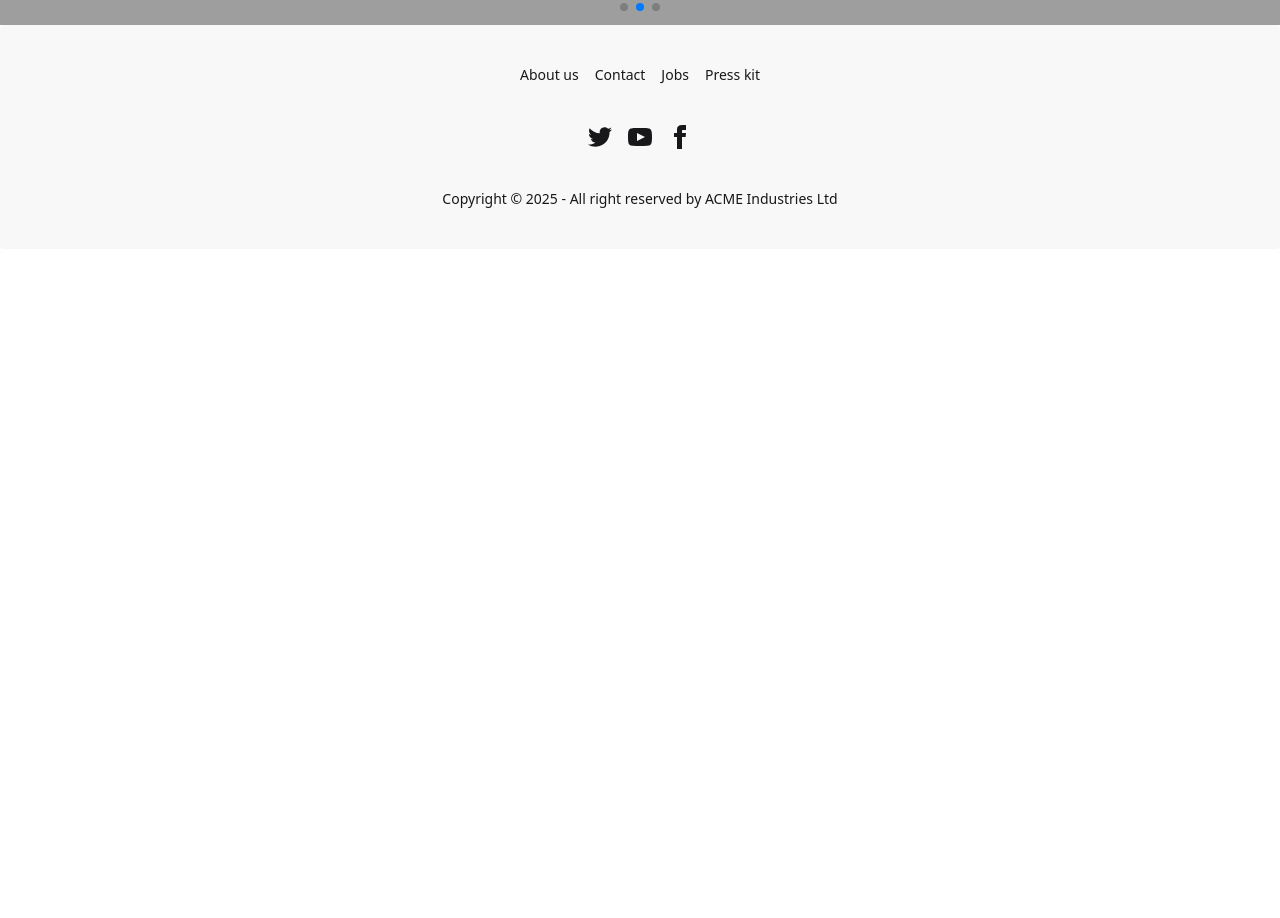
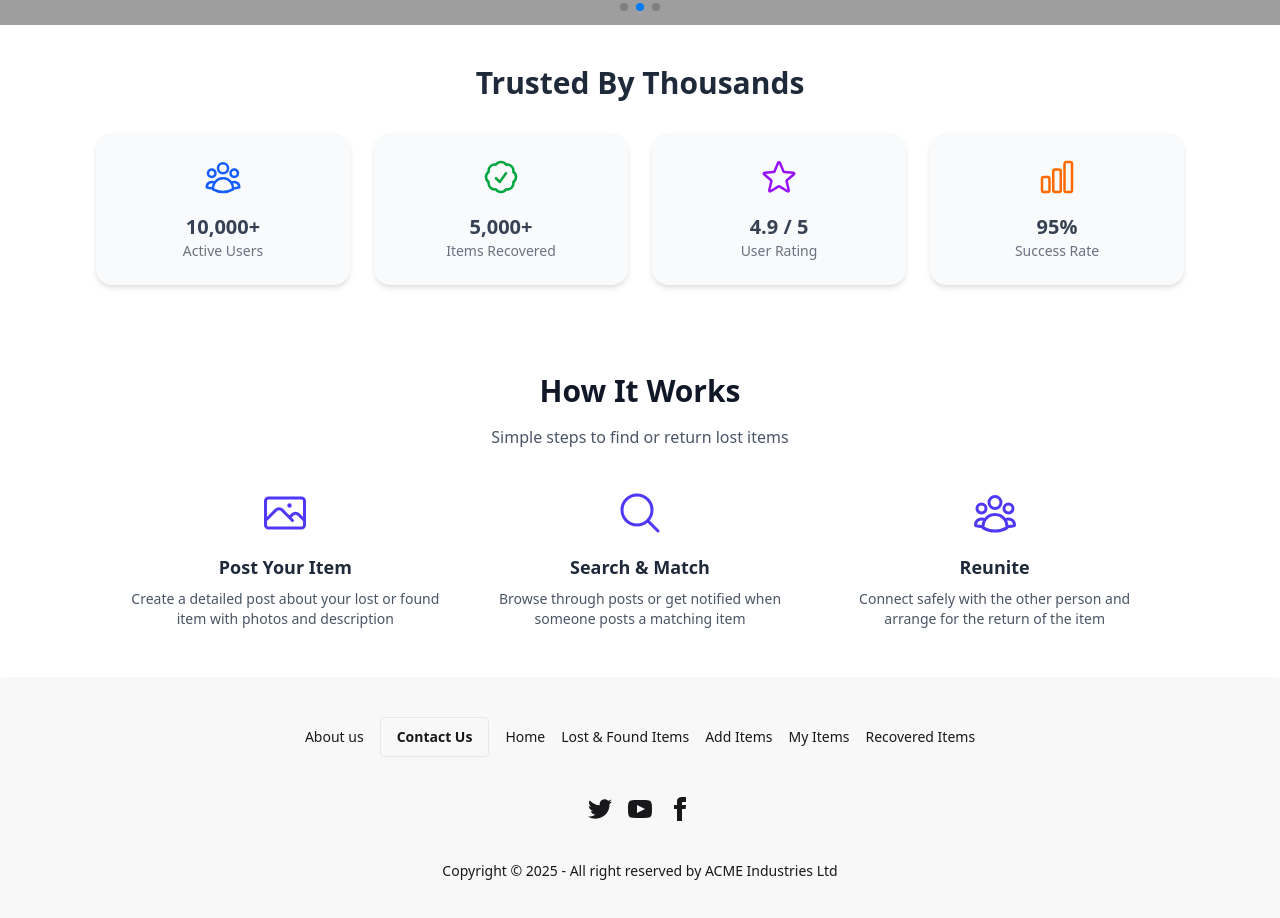
Before and after one commit to RahatInCode/whereisit-client-public, a React (Vite) app: page / in a window 1280 px wide. Shown: the part 680-1598 px from the top of the page. Before the commit the page ends 929 px from the top, so only its background shows below. Built offline with nearby package versions, Linux system fonts and the light colour scheme; grey boxes are pictures that could not be loaded.

Commit message:
added footer

```diff
--- a/package.json
+++ b/package.json
@@ -10,8 +10,10 @@
     "preview": "vite preview"
   },
   "dependencies": {
+    "@heroicons/react": "^2.2.0",
     "@tailwindcss/vite": "^4.1.8",
     "firebase": "^11.8.1",
+    "heroicons": "^2.2.0",
     "react": "^19.1.0",
     "react-dom": "^19.1.0",
     "react-router": "^7.6.2",
--- /dev/null
+++ b/src/pages/Shared/AddItems.jsx
@@ -0,0 +1,11 @@
+import React from 'react';
+
+const AddItems = () => {
+    return (
+        <div>
+            <h1> add anything </h1>
+        </div>
+    );
+};
+
+export default AddItems;
--- a/src/pages/Shared/Footer.jsx
+++ b/src/pages/Shared/Footer.jsx
@@ -1,17 +1,47 @@
 import React from 'react';
+import { NavLink } from 'react-router';
 
 const Footer = () => {
     return (
       <footer className="footer footer-horizontal footer-center bg-base-200 text-base-content rounded p-10">
   <nav className="grid grid-flow-col gap-4">
     <a className="link link-hover">About us</a>
-    <a className="link link-hover">Contact</a>
-    <a className="link link-hover">Jobs</a>
-    <a className="link link-hover">Press kit</a>
+    {/* Open the modal using document.getElementById('ID').showModal() method */}
+<button className="btn" onClick={()=>document.getElementById('my_modal_5').showModal()}>Contact Us</button>
+<dialog id="my_modal_5" className="modal modal-bottom sm:modal-middle">
+  <div className="modal-box">
+    <h3 className="font-bold text-lg">Hello!</h3>
+    <div className="modal-action flex flex-col items-center font-bold text-md">
+      <form method="dialog">
+        <p>If you have any questions, feel free to reach out to us at:</p>
+        <p>Email:demowhereisit@gmail.com</p>
+        <p>Phone: +1-234-567-8901</p>
+        <p>We are here to help you!</p>
+        <p>Thank you for using our service!</p>
+        <button className="btn">Close</button>
+      </form>
+    </div>
+  </div>
+</dialog>
+    <NavLink to="/" className="link link-hover">
+      Home
+    </NavLink>
+    <NavLink to="/LostFound" className="link link-hover">
+      Lost & Found Items
+    </NavLink>
+    <NavLink to="/AddItems" className="link link-hover">
+      Add Items
+    </NavLink>
+    <NavLink to="/MyItems" className="link link-hover">
+      My Items
+    </NavLink>
+     <NavLink to="/RecoveredItems" className="link link-hover">
+      Recovered Items
+    </NavLink>
   </nav>
   <nav>
     <div className="grid grid-flow-col gap-4">
-      <a>
+      <a href="https://twitter.com" target="_blank" rel="noopener noreferrer">
         <svg
           xmlns="http://www.w3.org/2000/svg"
           width="24"
@@ -22,7 +52,7 @@ const Footer = () => {
             d="M24 4.557c-.883.392-1.832.656-2.828.775 1.017-.609 1.798-1.574 2.165-2.724-.951.564-2.005.974-3.127 1.195-.897-.957-2.178-1.555-3.594-1.555-3.179 0-5.515 2.966-4.797 6.045-4.091-.205-7.719-2.165-10.148-5.144-1.29 2.213-.669 5.108 1.523 6.574-.806-.026-1.566-.247-2.229-.616-.054 2.281 1.581 4.415 3.949 4.89-.693.188-1.452.232-2.224.084.626 1.956 2.444 3.379 4.6 3.419-2.07 1.623-4.678 2.348-7.29 2.04 2.179 1.397 4.768 2.212 7.548 2.212 9.142 0 14.307-7.721 13.995-14.646.962-.695 1.797-1.562 2.457-2.549z"></path>
         </svg>
       </a>
-      <a>
+     <a href="https://www.youtube.com" target="_blank" rel="noopener noreferrer">
   <svg
     xmlns="http://www.w3.org/2000/svg"
     width="24"
@@ -30,10 +60,12 @@ const Footer = () => {
     viewBox="0 0 24 24"
     className="fill-current">
     <path
-            d="M19.615 3.184c-3.604-.246-11.631-.245-15.23 0-3.897.266-4.356 2.62-4.385 8.816.029 6.185.484 8.549 4.385 8.816 3.6.245 11.626.246 15.23 0 3.897-.266 4.356-2.62 4.385-8.816-.029-6.185-.484-8.549-4.385-8.816zm-10.615 12.816v-8l8 3.993-8 4.007z"></path>
+      d="M19.615 3.184c-3.604-.246-11.631-.245-15.23 0-3.897.266-4.356 2.62-4.385 8.816.029 6.185.484 8.549 4.385 8.816 3.6.245 11.626.246 15.23 0 3.897-.266 4.356-2.62 4.385-8.816-.029-6.185-.484-8.549-4.385-8.816zm-10.615 12.816v-8l8 3.993-8 4.007z">
+    </path>
   </svg>
 </a>
-      <a>
+
+      <a href="https://www.facebook.com" target="_blank" rel="noopener noreferrer">
         <svg
           xmlns="http://www.w3.org/2000/svg"
           width="24"
--- a/src/pages/Shared/Home/Home.jsx
+++ b/src/pages/Shared/Home/Home.jsx
@@ -1,10 +1,14 @@
 import React from 'react';
 import Banner from './Banner';
+import Stats from './Stats';
+import HowItWorks from './HowItWorks';
 
 const Home = () => {
     return (
         <div>
            <Banner></Banner>
+           <Stats></Stats>
+           <HowItWorks></HowItWorks>
         </div>
     );
 };
--- /dev/null
+++ b/src/pages/Shared/Home/HowItWorks.jsx
@@ -0,0 +1,45 @@
+import {
+  PhotoIcon,
+  MagnifyingGlassIcon,
+  UserGroupIcon
+} from '@heroicons/react/24/outline';
+
+
+const steps = [
+  {
+    title: 'Post Your Item',
+    description: 'Create a detailed post about your lost or found item with photos and description',
+    icon: PhotoIcon,
+  },
+  {
+    title: 'Search & Match',
+    description: 'Browse through posts or get notified when someone posts a matching item',
+    icon: MagnifyingGlassIcon,
+  },
+  {
+    title: 'Reunite',
+    description: 'Connect safely with the other person and arrange for the return of the item',
+    icon: UserGroupIcon,
+  },
+];
+
+
+export default function HowItWorks() {
+  return (
+    <section className="bg-white py-12 px-6 md:px-12 lg:px-20">
+      <div className="max-w-5xl mx-auto text-center">
+        <h2 className="text-3xl font-bold text-gray-900 mb-4">How It Works</h2>
+        <p className="text-gray-600 mb-10">Simple steps to find or return lost items</p>
+        <div className="grid grid-cols-1 md:grid-cols-3 gap-10">
+          {steps.map((step, index) => (
+            <div key={index} className="flex flex-col items-center text-center">
+              <step.icon className="h-12 w-12 text-indigo-600 mb-4" />
+              <h3 className="text-lg font-semibold text-gray-800">{step.title}</h3>
+              <p className="text-sm text-gray-600 mt-2">{step.description}</p>
+            </div>
+          ))}
+        </div>
+      </div>
+    </section>
+  );
+}
--- /dev/null
+++ b/src/pages/Shared/Home/Stats.jsx
@@ -0,0 +1,53 @@
+
+import {
+  UserGroupIcon,
+  CheckBadgeIcon,
+  StarIcon,
+  ChartBarIcon
+} from '@heroicons/react/24/outline';
+
+const Stats = () => {
+  return (
+    <section className="py-10 bg-white">
+      <div className="max-w-6xl mx-auto px-4 sm:px-6 lg:px-8 text-center">
+        <h2 className="text-3xl font-bold text-gray-800 mb-8">Trusted By Thousands</h2>
+
+        <div className="grid grid-cols-1 md:grid-cols-4 gap-6">
+          <div className="bg-gray-50 rounded-2xl shadow-md p-6">
+            <div className="flex justify-center mb-4">
+              <UserGroupIcon className="h-10 w-10 text-blue-600" />
+            </div>
+            <h3 className="text-xl font-semibold text-gray-700">10,000+</h3>
+            <p className="text-sm text-gray-500">Active Users</p>
+          </div>
+
+          <div className="bg-gray-50 rounded-2xl shadow-md p-6">
+            <div className="flex justify-center mb-4">
+              <CheckBadgeIcon className="h-10 w-10 text-green-600" />
+            </div>
+            <h3 className="text-xl font-semibold text-gray-700">5,000+</h3>
+            <p className="text-sm text-gray-500">Items Recovered</p>
+          </div>
+
+          <div className="bg-gray-50 rounded-2xl shadow-md p-6">
+            <div className="flex justify-center mb-4">
+              <StarIcon className="h-10 w-10 text-purple-600" />
+            </div>
+            <h3 className="text-xl font-semibold text-gray-700">4.9 / 5</h3>
+            <p className="text-sm text-gray-500">User Rating</p>
+          </div>
+
+          <div className="bg-gray-50 rounded-2xl shadow-md p-6">
+            <div className="flex justify-center mb-4">
+              <ChartBarIcon className="h-10 w-10 text-orange-500" />
+            </div>
+            <h3 className="text-xl font-semibold text-gray-700">95%</h3>
+            <p className="text-sm text-gray-500">Success Rate</p>
+          </div>
+        </div>
+      </div>
+    </section>
+  );
+};
+
+export default Stats;
--- /dev/null
+++ b/src/pages/Shared/MyItems.jsx
@@ -0,0 +1,11 @@
+import React from 'react';
+
+const MyItems = () => {
+    return (
+        <div>
+            <h1>my items are here</h1>
+        </div>
+    );
+};
+
+export default MyItems;
--- a/src/pages/Shared/Navbar.jsx
+++ b/src/pages/Shared/Navbar.jsx
@@ -7,8 +7,9 @@ const Navbar = () => {
     const links = <>
     <li><NavLink to="/">Home</NavLink></li>
     <li><NavLink to="/LostFound">Lost & Found Items</NavLink></li>
-    <li><NavLink to="/">Home</NavLink></li>
-    <li><NavLink to="/">Home</NavLink></li>
+    <li><NavLink to="/AddItems">Add Items</NavLink></li>
+    <li><NavLink to="/Myitems">My Items</NavLink></li>
+    <li><NavLink to="/recovereditems">Recovered Items</NavLink></li>
     </>
     return (
         <div className="navbar bg-base-100 shadow-sm ">
--- /dev/null
+++ b/src/pages/Shared/RecoveredItems.jsx
@@ -0,0 +1,11 @@
+import React from 'react';
+
+const RecoveredItems = () => {
+    return (
+        <div>
+            <h1>recovered items</h1>
+        </div>
+    );
+};
+
+export default RecoveredItems;
--- a/src/router/router.jsx
+++ b/src/router/router.jsx
@@ -3,7 +3,10 @@ import {
 } from "react-router";
 import RootLayout from "../Layout/RootLayout";
 import Home from "../pages/Shared/Home/Home";
-
+import LostFound from "../pages/Shared/LostFound";
+import AddItems from "../pages/Shared/AddItems";
+import MyItems from "../pages/Shared/MyItems";
+import RecoveredItems from "../pages/Shared/RecoveredItems";
 
 
 const router = createBrowserRouter([
@@ -15,6 +18,22 @@ const router = createBrowserRouter([
       index: true,
       Component:Home,
       },
+      {
+    path: "LostFound",
+    Component:LostFound,
+      },
+      {
+        path: "AddItems",
+        Component:AddItems,
+      },
+      {
+        path: "MyItems",
+        Component:MyItems,
+      },
+      {
+        path: "RecoveredItems",
+        Component:RecoveredItems,
+      }
     ],
   },
 ]);
```
Also changed, not shown: 1 other file (tests, documents, lock files or other folders). Lines whose indentation alone changed are shown as unchanged.
